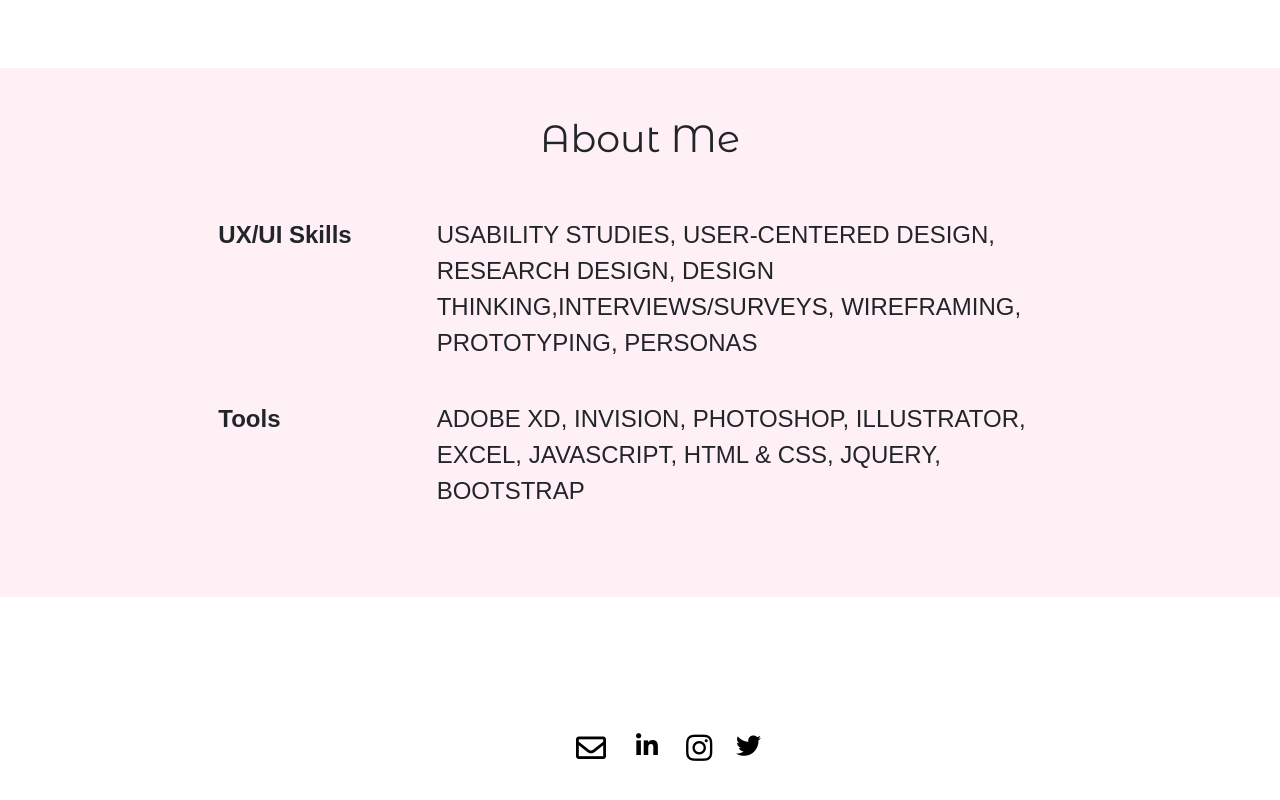
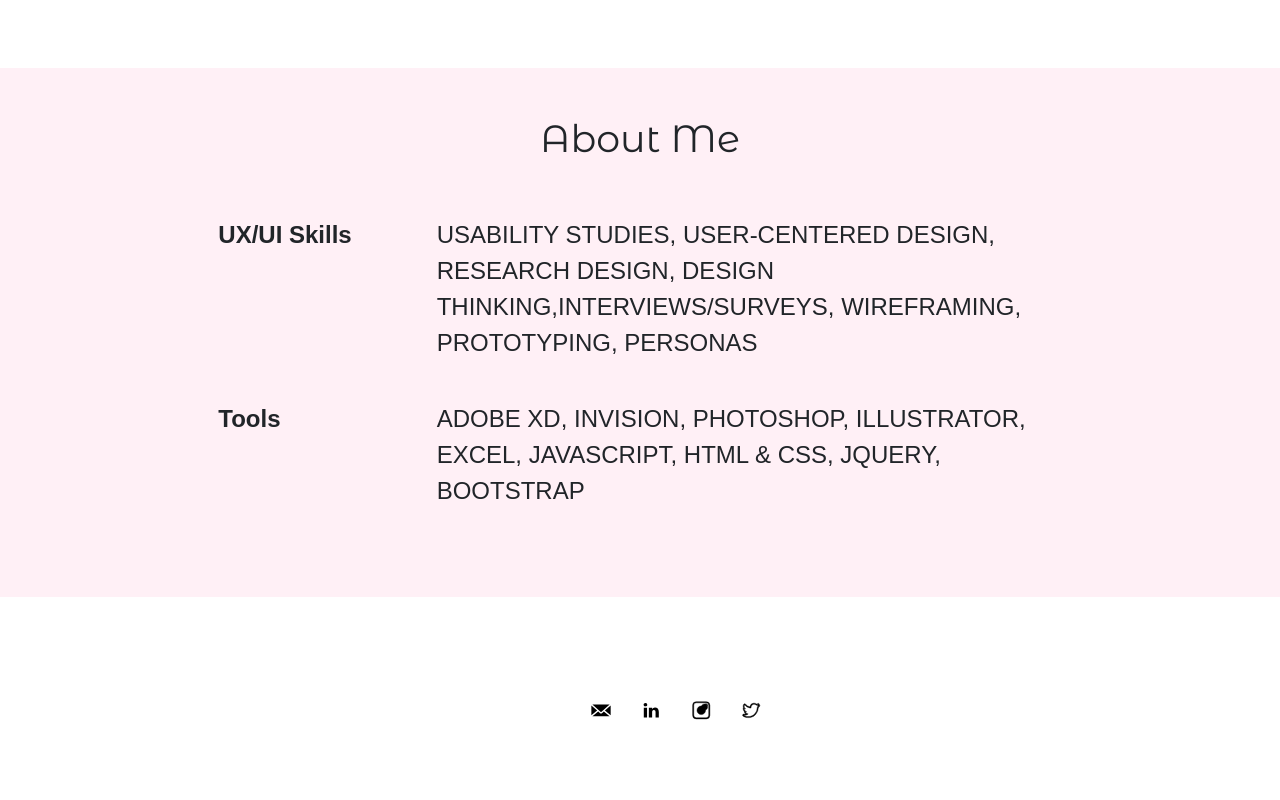
Before and after one commit to jikim0807/Homework-17, a plain HTML site: page index.html in a window 1280 px wide. Shown: the part 1890-2690 px from the top of the page. Drawn offline with nearby package versions, Linux system fonts and the light colour scheme; a web font is replaced by a local one.

Commit message:
Changes made

```diff
--- a/index.html
+++ b/index.html
@@ -15,8 +15,6 @@
     <!-- Adds Google Font -->
     <link href="https://fonts.googleapis.com/css?family=Lekton|Montserrat+Alternates" rel="stylesheet">
 
-    <!-- Adds Icons -->
-    <link rel="stylesheet" href="https://use.fontawesome.com/releases/v5.3.1/css/all.css" integrity="sha384-mzrmE5qonljUremFsqc01SB46JvROS7bZs3IO2EmfFsd15uHvIt+Y8vEf7N7fWAU" crossorigin="anonymous">
 
 </head>
 
@@ -181,16 +179,16 @@
 
     <footer class="footer">
         <div class="container">
-<br><br>
-            <div class="row">
-                    <i class="far fa-envelope icon email" href="#"></i>
-                    <i class="fab fa-linkedin-in icon linkedin" href="#"></i>
-                    <i class="fab fa-instagram icon" href="#"></i>
-                    <i class="fab fa-twitter icon twitter" href="#"></i>
+           <div class="row">
+                    <img src="images/Email.svg" width="50" height="50" alt="email">
+                    <img src="images/Linkedin.svg" width="50" height="50" alt="linkedin">
+                    <img src="images/Instagram.svg" width="50" height="50" alt="Instagram">
+                    <img src="images/Twitter.svg" width="50" height="50" alt="Twitter">
+
             </div>
 
             </div>
-        <br><br>
+
         </div>
     </footer>
 
--- a/style.css
+++ b/style.css
@@ -71,25 +71,3 @@ h1 {
     color:black;
 
   }
-
-
-.icon {
-    font-size: 30px;
-    width: 50px;
-}
-
-.footer-align {
-    margin-left: 50%;
-}
-
-.email{
-    width: 60px;
-}
-
-.linkedin {
-    font-size: 25px;
-}
-
-.twitter {
-    font-size: 25px;
-}
```
Also changed, not shown: images/Email.svg (added), images/Instagram.svg (added), images/Linkedin.svg (added), images/Twitter.svg (added), 1 other file.
